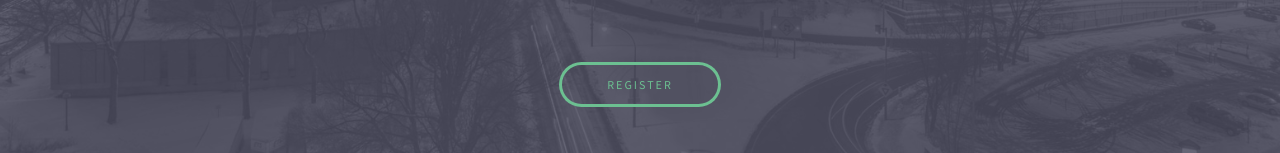
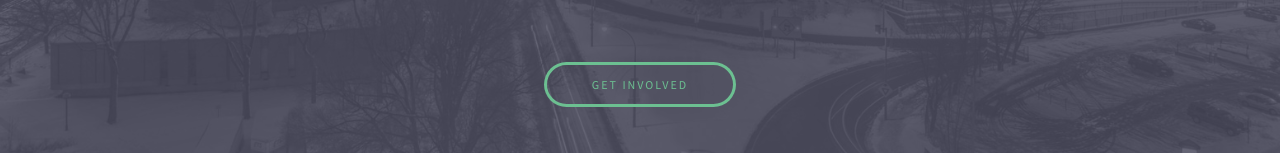
Before and after one commit to makmayank/himanshudabas.github.io, a plain HTML site: page index.html in a window 1280 px wide. Shown: the part 445-598 px from the top of the page. Drawn offline with Linux system fonts and the light colour scheme; a script that the page names is missing.

Commit message:
Update index.html
changed from "register" to "get involved"

```diff
--- a/index.html
+++ b/index.html
@@ -60,7 +60,7 @@
 
 			<footer>
 				<p>
-				<a href="https://goo.gl/forms/kLrzVGAfkNQBoIxF2" class="button" target="_blank">Register</a>
+				<a href="https://goo.gl/forms/kLrzVGAfkNQBoIxF2" class="button" target="_blank">Get Involved</a>
 			</footer>
 		</div>
 	</section>
```
